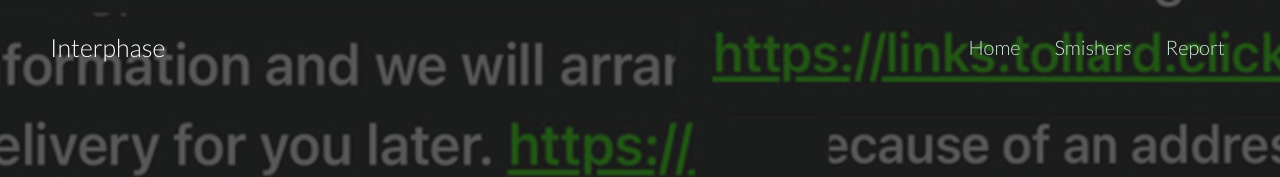
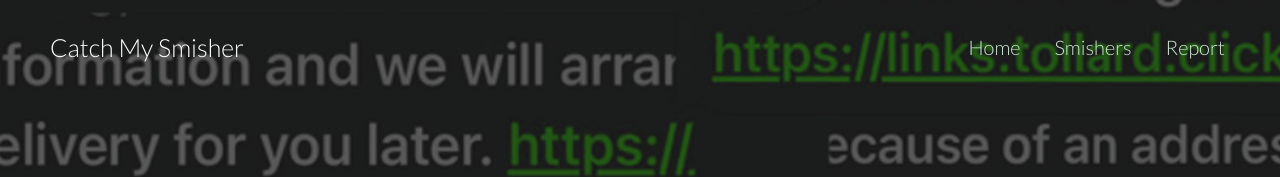
Before and after one commit to Vedantjajoo/web, a plain HTML site: page index.html in a window 1280 px wide. Shown: the top 177 px of the page. Drawn offline with Linux system fonts and the light colour scheme; files that its build step writes are made by us from their sources; files whose address does not match are found by name.

Commit message:
Update index.html

```diff
--- a/index.html
+++ b/index.html
@@ -24,7 +24,7 @@
 		<body class="landing">
 
 		<!-- Header -->
-			<header id="header"><h1><a href="index.html">Interphase</a></h1>
+			<header id="header"><h1><a href="index.html">Catch My Smisher</a></h1>
 				<nav id="nav"><ul><li><a href="index.html">Home</a></li>
 						<li><a href="generic.html">Smishers</a></li>
 						<li><a href="elements.html">Report</a></li>
```
